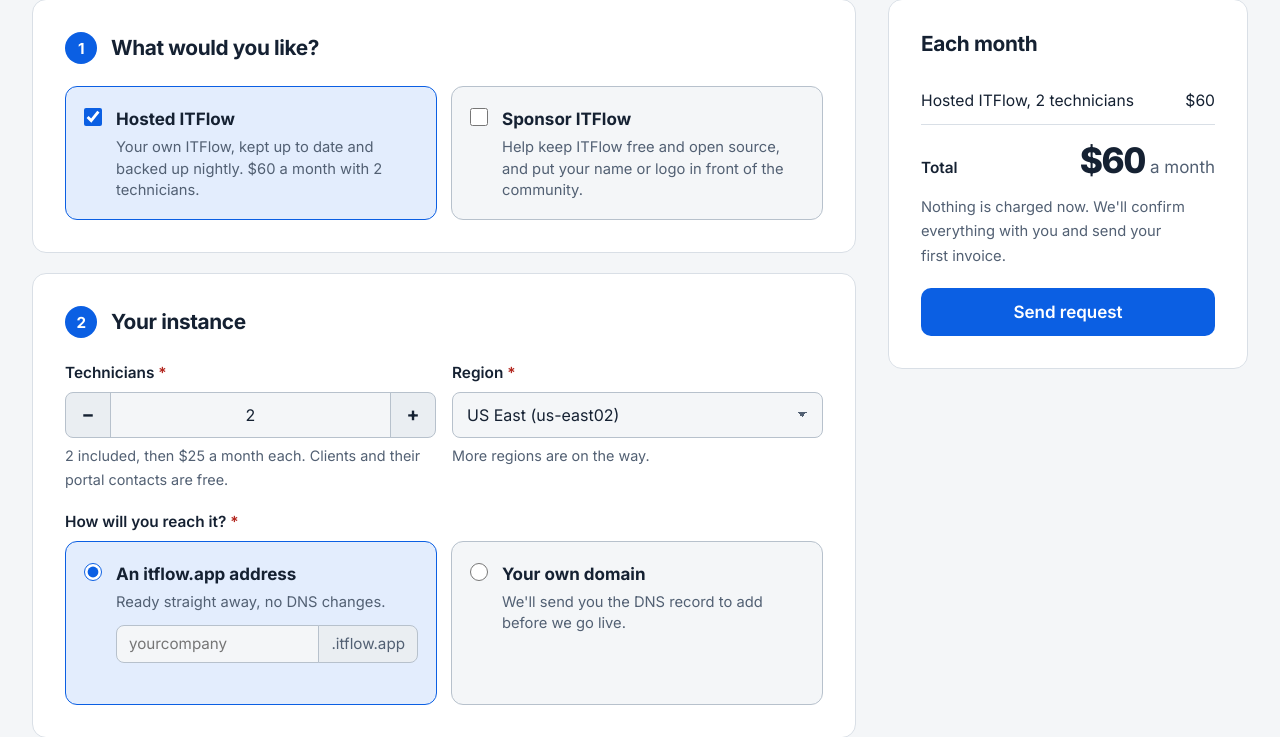
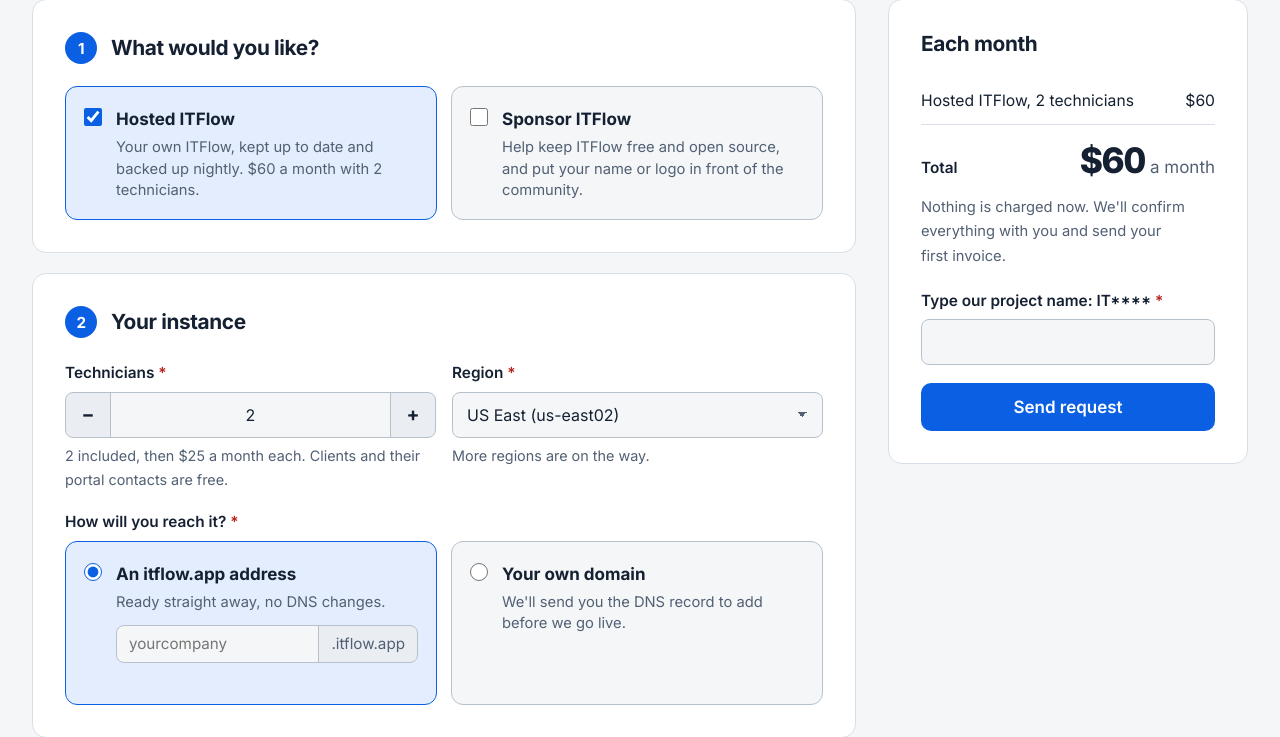
Before and after one commit to itflow-org/itflow-website, a PHP site: page /signup.php in a window 1280 px wide. Shown: the part 308-1045 px from the top of the page. Run offline with PHP 8.4, Linux system fonts and the light colour scheme; some libraries are stand-ins or nearby versions.

Commit message:
Ask for the project name on the sign-up form to keep out bots - a box above the button reads Type our project name: IT**** and a wrong or empty answer comes back to fix with everything typed kept, so nothing is emailed or made in ITFlow; case, spaces and dashes don't matter and the page never shows the answer, the word is set by $signup['check_word'] in config.php ('' removes the box), and the README and config.local.example.php describe it

```diff
--- a/assets/css/site.css
+++ b/assets/css/site.css
@@ -670,6 +670,7 @@ a.sponsor-chip:hover, a.sponsor-chip:focus-visible { border-color: var(--signal)
 .summary-total { display: flex; justify-content: space-between; align-items: baseline; margin-top: 18px; }
 .summary-total .total { font-size: 2.2rem; font-weight: 800; letter-spacing: -0.03em; line-height: 1; font-variant-numeric: tabular-nums; }
 .summary-note { margin: 14px 0 20px; color: var(--muted); font-size: .92rem; }
+.project-check { margin-bottom: 18px; }
 
 .alert { padding: 16px 18px; border-radius: 10px; border: 1px solid var(--danger); background: color-mix(in srgb, var(--danger) 8%, var(--surface)); margin-bottom: 20px; }
 .alert ul { margin-top: 8px; padding-left: 20px; list-style: disc; }
--- a/config.local.example.php
+++ b/config.local.example.php
@@ -68,6 +68,10 @@ $signup['itflow_api_key'] = '';
 // Choices: address, city, state, postal, country, title, phone
 // $signup['required'] = ['address', 'city', 'state', 'postal', 'country', 'phone'];
 
+// The project name asked for in the box above the button, shown as IT**** -
+// '' takes the box away
+// $signup['check_word'] = 'ITFlow';
+
 // ===========================================================================
 // Section switches - true shows it, false hides it everywhere
 // ===========================================================================
--- a/config.php
+++ b/config.php
@@ -396,6 +396,9 @@ $signup = [
     // The key's role needs Modify on Sales as well. 0: not billed - the ticket only.
     'itflow_products' => ['hosting' => 0, 'seat' => 0, 'supporter' => 0, 'company' => 0, 'premier' => 0],
     'required'    => ['address', 'city', 'state', 'postal', 'country', 'phone'],
+    // A box above the button asks for our project name, shown as its first two letters and a star for each
+    // of the rest (IT****). A person types it; bots don't. Case, spaces and dashes don't matter. '': no box.
+    'check_word'  => 'ITFlow',
 ];
 
 // ---------------------------------------------------------------------------
--- a/signup.php
+++ b/signup.php
@@ -78,6 +78,13 @@ function reqAttr($field) {
 }
 function reqStar($field) {
     return isRequired($field) ? ' <span class="req" aria-hidden="true">*</span>' : '';
+}
+
+// Our project name, asked for by the button (config: $signup['check_word']) - a person types it, bots don't
+$check_word = (string) ($signup['check_word'] ?? '');
+$check_hint = mb_substr($check_word, 0, 2) . str_repeat('*', max(0, mb_strlen($check_word) - 2));
+function checkWord($s) {
+    return preg_replace('/[\s._-]+/u', '', mb_strtolower(trim((string) $s)));
 }
 
 $field_labels = [
@@ -281,6 +288,11 @@ if ($_SERVER['REQUEST_METHOD'] === 'POST') {
             $errors[] = "$label contact needs a name and a valid email, or tick \"Same as primary contact\".";
         }
         $contact_info[$key] = trim("$n <$em>" . ($ph !== '' ? ", $ph" : ''));
+    }
+
+    // Our project name, typed by the button - a wrong one comes back to fix, and nothing is sent or made
+    if ($check_word !== '' && checkWord(field('project_check')) !== checkWord($check_word)) {
+        $errors[] = "Type our project name ($check_hint) in the box above the button.";
     }
 
     // Into ITFlow - the client, and for each of hosting and the sponsorship its recurring invoice
@@ -963,6 +975,12 @@ $step = 0;
             <?php } else { ?>
                 <p class="summary-note">Nothing is charged now. We'll confirm everything with you and send your first invoice.</p>
             <?php } ?>
+            <?php if ($check_word !== '') { ?>
+                <div class="project-check">
+                    <label class="label" for="project_check">Type our project name: <?= e($check_hint) ?> <span class="req" aria-hidden="true">*</span></label>
+                    <input type="text" class="input" id="project_check" name="project_check" value="<?= old('project_check') ?>" maxlength="50" autocomplete="off" autocapitalize="off" spellcheck="false" required>
+                </div>
+            <?php } ?>
             <button type="submit" class="button button-primary button-block"><?= $invoice_hosting || $invoice_sponsor ? 'Sign up' : 'Send request' ?></button>
         </aside>
         </div>
```
Also changed, not shown: README.md.
